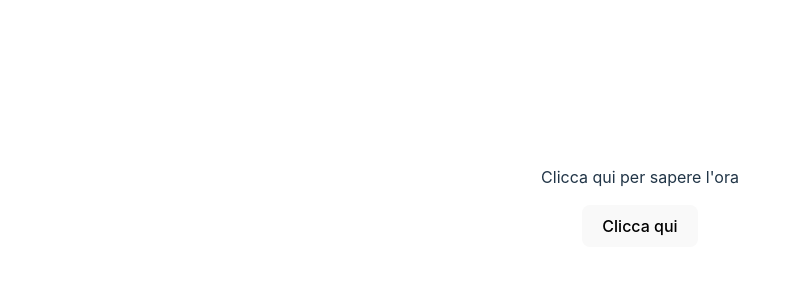
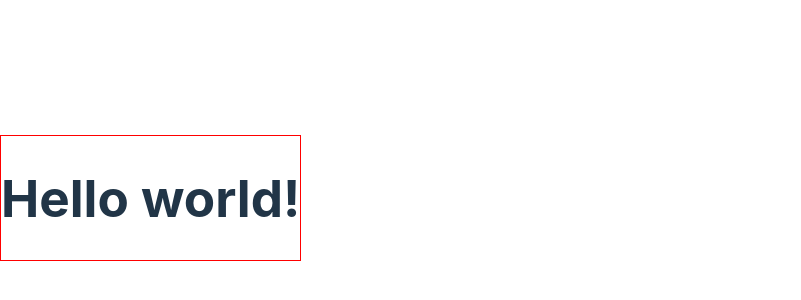
Before and after one commit to lucaprogrammer25/React-repo, a React (Vite) app: page / in a window 1280 px wide. Shown: the part 202-502 px from the top of the page, without its empty margins (0-801 px from the left). Built offline with nearby package versions, Linux system fonts and the light colour scheme.

Commit message:
add esercizio-67

```diff
--- a/src/AlertClock.jsx
+++ /dev/null
@@ -1,17 +0,0 @@
-const AlertClock = () => {
-    const handleButtonClick = () => {
-        const now = new Date()
-
-        alert(`Sono le ${now.toLocaleTimeString()}`)
-    }
-
-
-    return(
-        <>
-        <p>Clicca qui per sapere l'ora</p>
-        <button onClick={handleButtonClick}>Clicca qui</button>
-        </>
-    )
-}
-
-export default AlertClock
--- a/src/App.jsx
+++ b/src/App.jsx
@@ -1,15 +1,15 @@
-import { useState } from 'react'
-import reactLogo from './assets/react.svg'
-import viteLogo from '/vite.svg'
-import './App.css'
-import AlertClock from './AlertClock'
+import Container from './Container'
+
+
 
 function App() {
 
 
   return (
     <>
-     <AlertClock/>
+     <Container>
+      <h1>Hello world!</h1>
+     </Container>
     </>
   )
 }
--- /dev/null
+++ b/src/Container.jsx
@@ -0,0 +1,10 @@
+const Container = ({children}) => {
+    return (
+        <div style={{
+            backgroundColor: "white",
+            border:"1px solid red"
+        }}>{children}</div>
+    )
+}
+
+export default Container;
```
